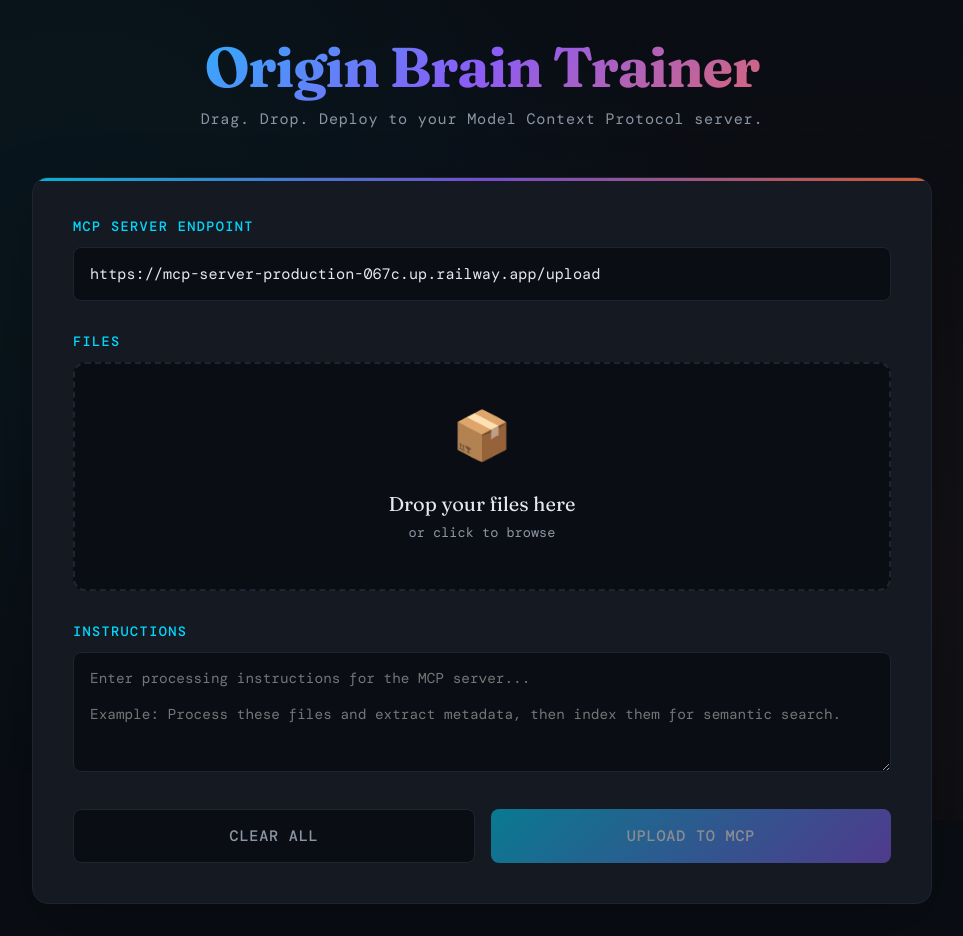
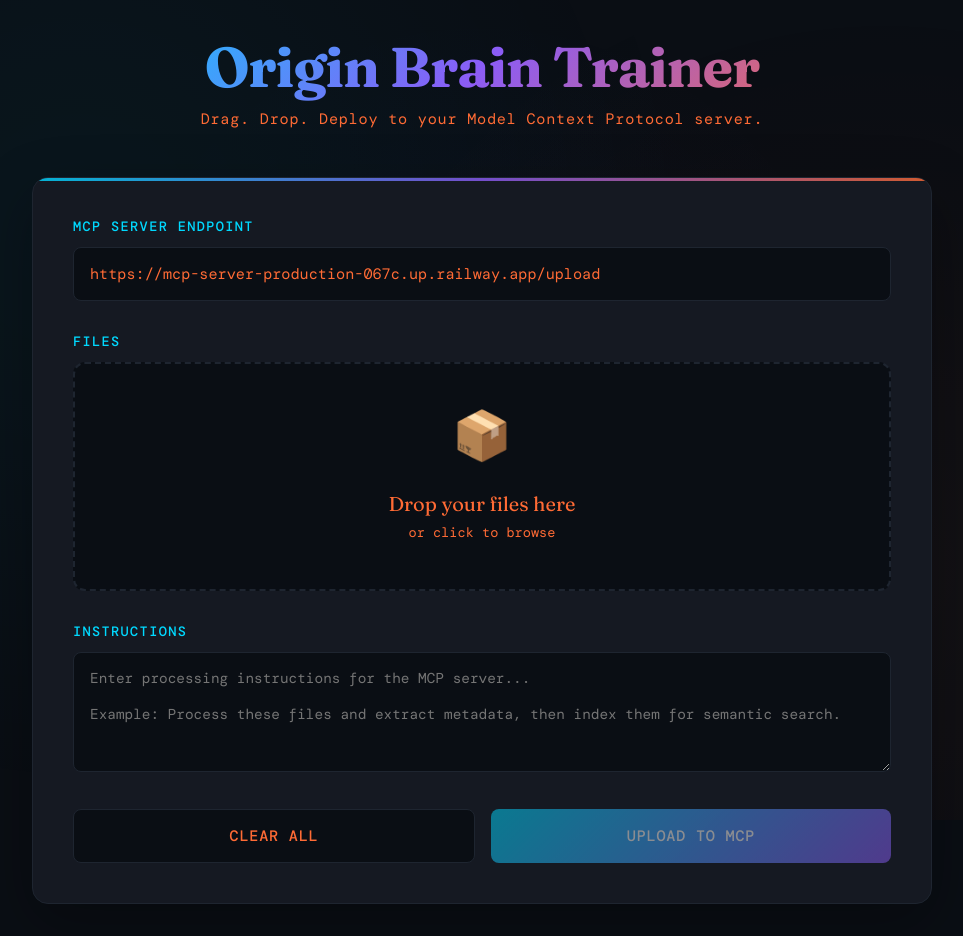
Before and after one commit to HazzOrigin/origin-brain-trainer, a website: page index.html in a window 1280 px wide. Shown: the whole page, without its empty margins (158-1121 px from the left). Drawn offline with nearby package versions, Linux system fonts and the light colour scheme; a web font is replaced by a local one.

Commit message:
Update styles.css

```diff
--- a/styles.css
+++ b/styles.css
@@ -4,8 +4,8 @@
     --accent-cyan: #00d9ff;
     --accent-orange: #ff6b35;
     --accent-purple: #8b5cf6;
-    --text-primary: #e6e8eb;
-    --text-secondary: #8b96a5;
+    --text-primary: #ff6b35;
+    --text-secondary: #ff6b35;
     --border-color: #1e2530;
     --success: #10b981;
     --error: #ef4444;
```
